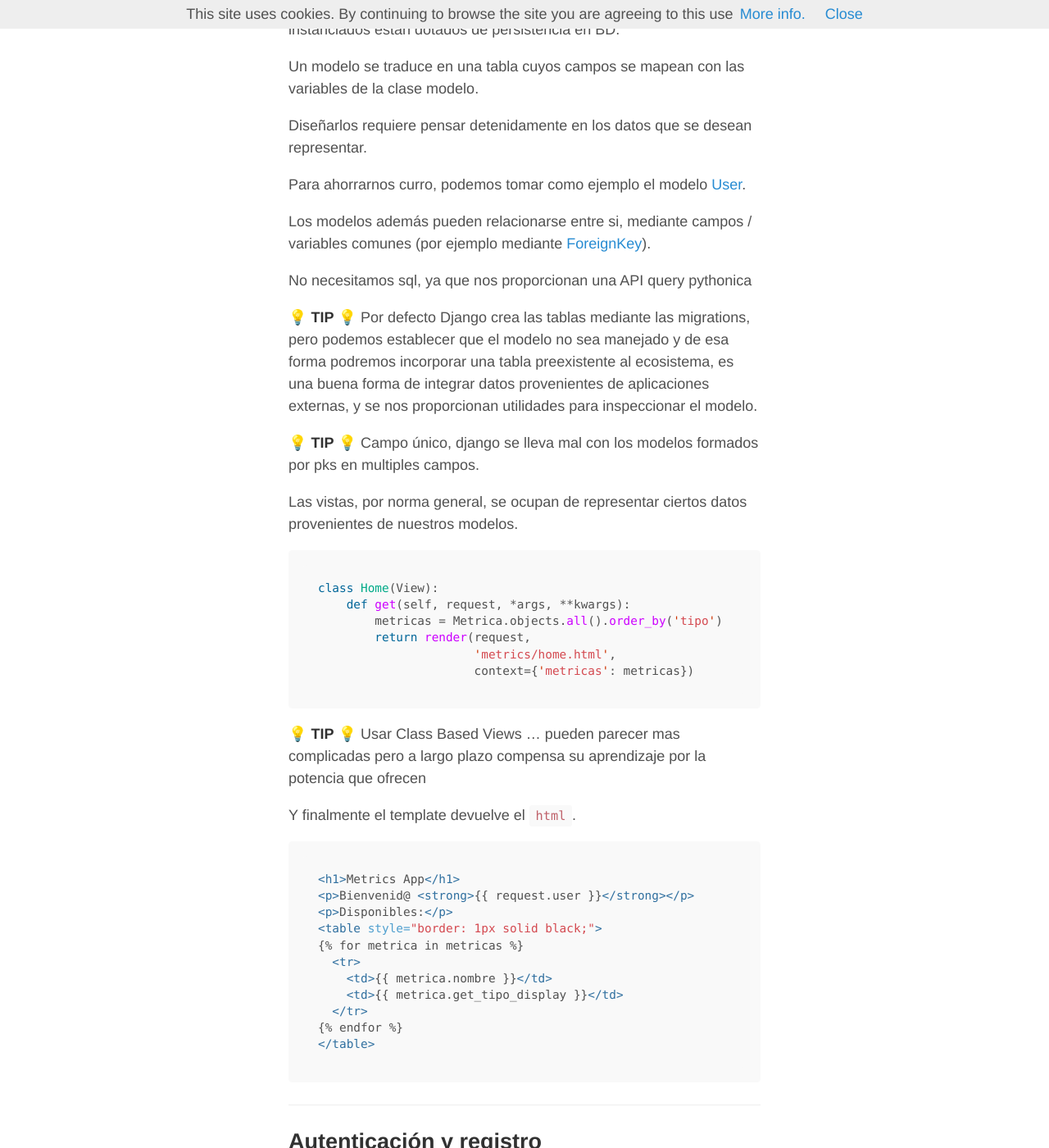
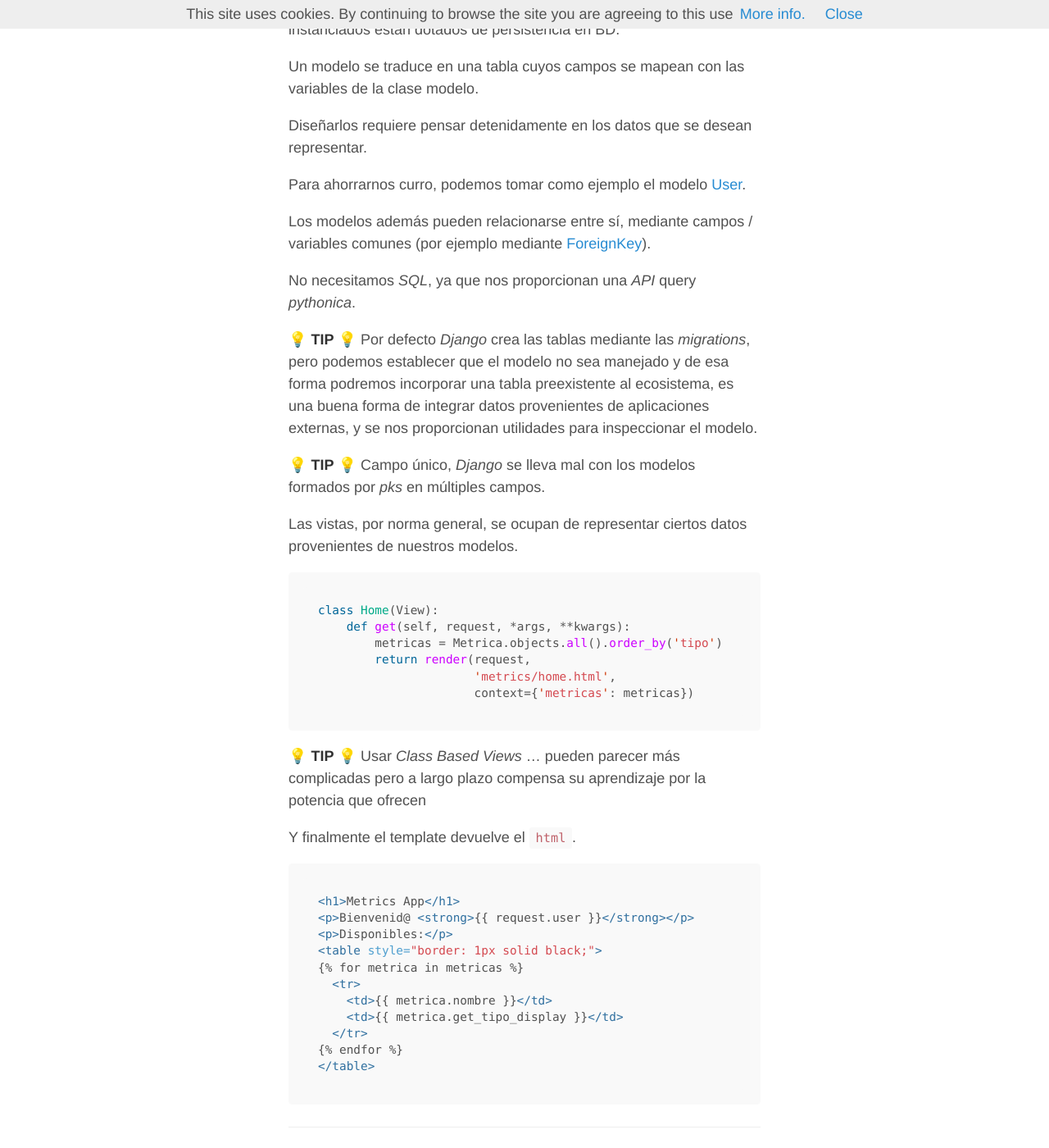
Before and after one commit to klashxx/klashxx.github.io, a Jekyll site: the page built from _posts/2017-09-17-django-vs-sysadmin.md, in a window 1280 px wide and 1400 px high, scrolled down 10705 px. Shown: the whole window at 82% size. Built offline with Jekyll 4.4.1, drawn with Linux system fonts in a browser that asks for light colours; nearby versions of some CDN libraries; emoji names are drawn with the system emoji font; comment, search, counter and statistics services are not loaded; some of the changed text lies outside the part shown.

Commit message:
Grammar and minor improves

````diff
--- a/_posts/2017-09-17-django-vs-sysadmin.md
+++ b/_posts/2017-09-17-django-vs-sysadmin.md
@@ -371,13 +371,13 @@ Diseñarlos requiere pensar detenidamente en los datos que se desean representar
 
 Para ahorrarnos curro, podemos tomar como ejemplo el modelo [User][user].
 
-Los modelos además pueden relacionarse entre si, mediante campos / variables comunes (por ejemplo mediante [ForeignKey][foreignkey]).
+Los modelos además pueden relacionarse entre sí, mediante campos / variables comunes (por ejemplo mediante [ForeignKey][foreignkey]).
 
-No necesitamos sql, ya que nos proporcionan una API query pythonica
+No necesitamos *SQL*, ya que nos proporcionan una *API* query *pythonica*.
 
-:bulb: **TIP** :bulb: Por defecto Django crea las tablas mediante las migrations, pero podemos establecer que el modelo no sea manejado y de esa forma podremos incorporar una tabla preexistente al ecosistema, es una buena forma de integrar datos provenientes de aplicaciones externas, y se nos proporcionan utilidades para inspeccionar el modelo.
+:bulb: **TIP** :bulb: Por defecto *Django* crea las tablas mediante las *migrations*, pero podemos establecer que el modelo no sea manejado y de esa forma podremos incorporar una tabla preexistente al ecosistema, es una buena forma de integrar datos provenientes de aplicaciones externas, y se nos proporcionan utilidades para inspeccionar el modelo.
 
-:bulb: **TIP** :bulb: Campo único, django se lleva mal con los modelos formados por pks en multiples campos.
+:bulb: **TIP** :bulb: Campo único, *Django* se lleva mal con los modelos formados por *pks* en múltiples campos.
 
 Las vistas, por norma general, se ocupan de representar ciertos datos provenientes de nuestros modelos.
 
@@ -390,7 +390,7 @@ class Home(View):
                       context={'metricas': metricas})
 ```
 
-:bulb: **TIP** :bulb: Usar Class Based Views … pueden parecer mas complicadas pero a largo plazo compensa su aprendizaje por la potencia que ofrecen
+:bulb: **TIP** :bulb: Usar *Class Based Views* … pueden parecer más complicadas pero a largo plazo compensa su aprendizaje por la potencia que ofrecen
 
 Y finalmente el template devuelve el `html`.
 
@@ -543,20 +543,20 @@ Y el `template` que lo *renderiza*:
 
 ## Mi web no es *cool* o tercer error
 
-Andaba yo muy contento con los resultados del trabajo hasta la primera reunión de seguimiento con los usuarios donde la primera pregunta fué, … **¿y esto cómo se ve en el móvil?**
+Andaba yo muy contento con los resultados del trabajo hasta la primera reunión de seguimiento con los usuarios donde la primera pregunta fue, … **¿y esto cómo se ve en el móvil?**
 
 *¿OLA K ASE?*
 
-No se me había pasado por la cabeza esa posibildad: **se veía mal, muy mal**.
+No se me había pasado por la cabeza esa posibilidad: **se veía mal, muy mal**.
 
-La cruda (o no) realidad es esta: *Si deseas que tu web tenga un interfaz de usuario moderno tendrás que ir mas allá de Python y un HTML básico*.
+La cruda (o no) realidad es esta: *Si deseas que tu web tenga un interfaz de usuario moderno tendrás que ir más allá de Python y un HTML básico*.
 
 Yo me he apoyado fundamentalmente en estos dos elementos:
 
 - Bootstrap
 - Javascript
 
-[**Bootstrap**][bootstrap-wiki] es un *framework* web basado principalmente en HTML y CSS que mejora (o hace más vistosos) los elementos que incluimos en nuestros *templates*, además permite que nuestras paginas sean responsive sin demasiada dificultad (Sistema en grid)
+[**Bootstrap**][bootstrap-wiki] es un *framework* web basado principalmente en HTML y CSS que mejora (o hace más vistosos) los elementos que incluimos en nuestros *templates*, además permite que nuestras páginas sean responsive sin demasiada dificultad (Sistema en grid)
 
 [**Javascript**][js-mozilla] es un lenguaje que tiene la gran ventaja de poder ejecutarse en el navegador. Existen innumerables librerías `.js` muchas de ellas *super cool*, que nos permiten hacer verdaderas viguerías con los datos devueltos por nuestro *Backend*, no debemos convertirnos en talibanes del lenguaje, *JS* es una utilidad imprescindible en el Frontend.
 
````
Also changed, not shown: other parts of _posts/2017-09-17-django-vs-sysadmin.md (+12 -12 lines).
